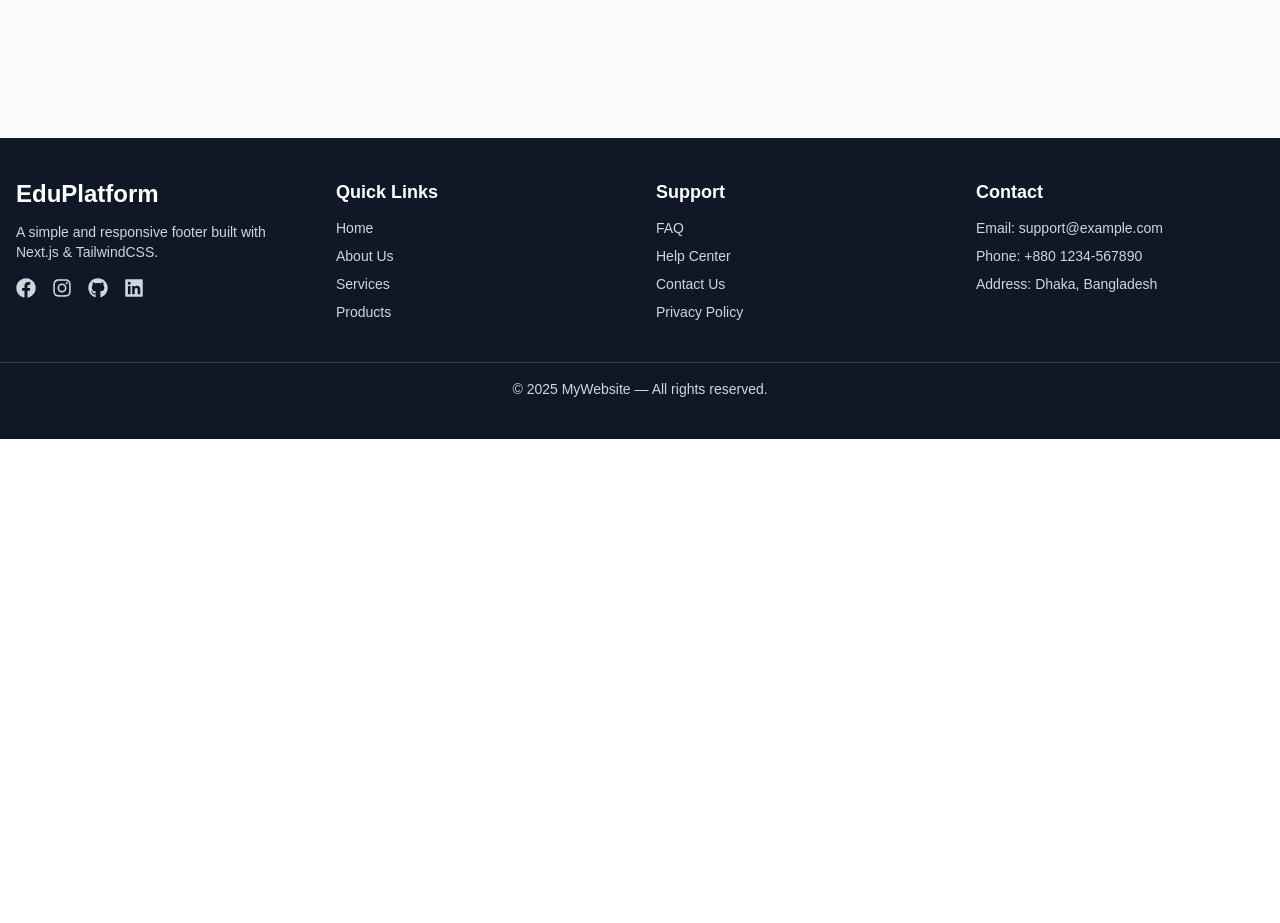
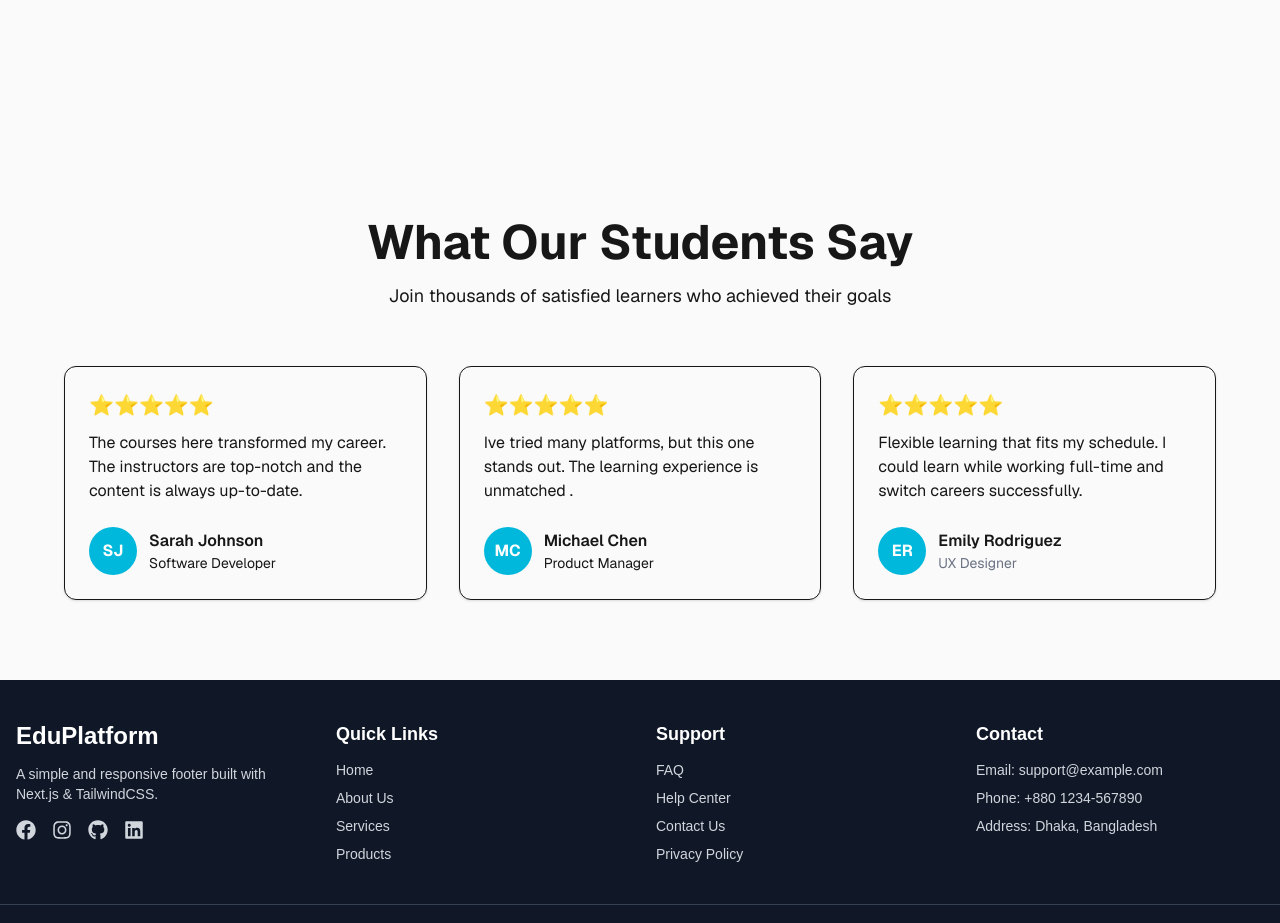
Before and after one commit to zahirraihan26/next-app, a Next.js app: page / in a window 1280 px wide. Shown: the part 1980-2903 px from the top of the page. Before the commit the page ends 2419 px from the top, so only its background shows below. Built offline with nearby package versions, Linux system fonts and the light colour scheme; no server answers.

Commit message:
added ourstudent

```diff
--- a/src/Components/Hero/Hero.jsx
+++ b/src/Components/Hero/Hero.jsx
@@ -11,7 +11,7 @@ export default function Hero() {
         priority
       />
       <div className="absolute inset-0 flex flex-col items-center justify-center text-white bg-black/30">
-        <h1 className="text-5xl font-bold mb-4">Welcome to EduPlatform</h1>
+        <h1 className=" text-3xl md:text-5xl font-bold mb-4">Welcome to EduPlatform</h1>
         <p className="text-xl mb-6">Learn anything, anywhere, anytime</p>
         <button className="px-6 py-3 bg-blue-600 rounded-md hover:bg-blue-700">
           Get Started
--- a/src/Components/Navbar/Navbar.jsx
+++ b/src/Components/Navbar/Navbar.jsx
@@ -69,10 +69,12 @@ export default function Navbar() {
       <div className={`md:hidden overflow-hidden transition-all duration-300 ${open ? "max-h-[500px]" : "max-h-0"}`}>
         <ul className="flex flex-col space-y-4 p-4 text-lg">
           <li><Link href="/" onClick={() => setOpen(false)}>Home</Link></li>
-          <li><Link href="/about" onClick={() => setOpen(false)}>About Us</Link></li>
-          <li><Link href="/products" onClick={() => setOpen(false)}>Products</Link></li>
+          <li><Link href="/courses" onClick={() => setOpen(false)}>Courses</Link></li>
+          <li><Link href="/add" onClick={() => setOpen(false)}>Add Courses</Link></li>
+          <li><Link  href="/manage" onClick={() => setOpen(false)}>Manage Courses</Link></li>
+          <li><Link href="/about" onClick={() => setOpen(false)}>About</Link></li>
           <li><Link href="/services" onClick={() => setOpen(false)}>Services</Link></li>
-          <li><Link href="/contact" onClick={() => setOpen(false)}>Contact</Link></li>
+
 
           <hr className="my-2" />
 
--- /dev/null
+++ b/src/Components/Ourstudent/Ourstudent.jsx
@@ -0,0 +1,81 @@
+"use client";
+import React from 'react';
+
+export default function TestimonialsPage() {
+  return (
+    <div className=" py-20 px-4">
+      <div className="max-w-6xl mx-auto">
+
+        {/* Title */}
+        <h2 className="text-4xl sm:text-5xl font-bold text-center mb-4">
+          What Our Students Say
+        </h2>
+        <p className="text-center mb-14 text-lg">
+          Join thousands of satisfied learners who achieved their goals
+        </p>
+
+        {/* Cards */}
+        <div className="grid grid-cols-1 md:grid-cols-3 gap-8">
+
+          <div className="border rounded-xl p-6 shadow-sm hover:shadow-md transition">
+            <div className="flex text-cyan-500 mb-3 text-xl">
+              ⭐⭐⭐⭐⭐
+            </div>
+            <p className=" mb-6">
+              The courses here transformed my career. The instructors are top-notch
+              and the content is always up-to-date.
+            </p>
+            <div className="flex items-center gap-3">
+              <div className="bg-cyan-500 text-white h-12 w-12 flex items-center justify-center rounded-full font-bold">
+                SJ
+              </div>
+              <div>
+                <h4 className="font-semibold">Sarah Johnson</h4>
+                <p className="text-sm ">Software Developer</p>
+              </div>
+            </div>
+          </div>
+
+          <div className="border rounded-xl p-6 shadow-sm hover:shadow-md transition">
+            <div className="flex text-cyan-500 mb-3 text-xl">
+              ⭐⭐⭐⭐⭐
+            </div>
+            <p className="- mb-6">
+              Ive tried many platforms, but this one stands out.
+               The learning experience is unmatched .
+            </p>
+            <div className="flex items-center gap-3">
+              <div className="bg-cyan-500 text-white h-12 w-12 flex items-center justify-center rounded-full font-bold">
+                MC
+              </div>
+              <div>
+                <h4 className="font-semibold">Michael Chen</h4>
+                <p className="text-sm ">Product Manager</p>
+              </div>
+            </div>
+          </div>
+
+          <div className="border rounded-xl p-6 shadow-sm hover:shadow-md transition">
+            <div className="flex text-cyan-500 mb-3 text-xl">
+              ⭐⭐⭐⭐⭐
+            </div>
+            <p className=" mb-6">
+              Flexible learning that fits my schedule. I could learn
+              while working full-time and switch careers successfully.
+            </p>
+            <div className="flex items-center gap-3">
+              <div className="bg-cyan-500 text-white h-12 w-12 flex items-center justify-center rounded-full font-bold">
+                ER
+              </div>
+              <div>
+                <h4 className="font-semibold">Emily Rodriguez</h4>
+                <p className="text-sm text-gray-500">UX Designer</p>
+              </div>
+            </div>
+          </div>
+
+        </div>
+      </div>
+    </div>
+  );
+}
--- a/src/app/page.jsx
+++ b/src/app/page.jsx
@@ -1,6 +1,7 @@
 import Hero from "@/Components/Hero/Hero";
 import PopularCourses from "@/Components/PopularCourses/PopularCourses";
 import WhyChoose from "@/Components/WhyChoose/WhyChoose";
+import Ourstudent from "@/Components/Ourstudent/Ourstudent"
 
 
 export default function Home() {
@@ -10,6 +11,7 @@ export default function Home() {
           <Hero></Hero>
           <WhyChoose></WhyChoose>
           <PopularCourses></PopularCourses>
+          <Ourstudent></Ourstudent>
 
           <div>
 
```
